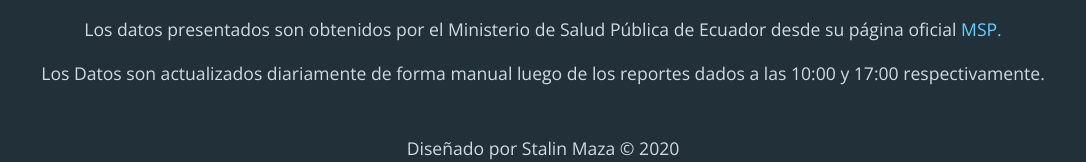
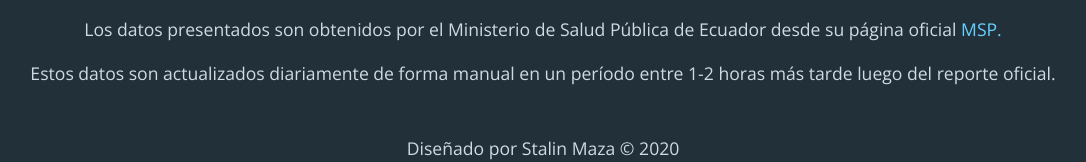
Before and after one commit to StalinMazaEpn/CoronavirusECApi, a plain HTML site: page index.html in a window 1280 px wide. Shown: the part 3195-3357 px from the top of the page, without its empty margins (97-1183 px from the left). Drawn offline with nearby package versions, Linux system fonts and the light colour scheme; files whose address does not match are found by name.

Commit message:
actualizacion terminos actualizacion datos API

```diff
--- a/index.html
+++ b/index.html
@@ -85,9 +85,7 @@
                     <a href="https://www.salud.gob.ec/actualizacion-de-casos-de-coronavirus-en-ecuador/" target="_blank"
                         rel="nofollow">MSP.</a>
                 </span>
-                <span class="item">Los Datos son actualizados diariamente de forma manual luego de los reportes dados a
-                    las
-                    10:00 y 17:00 respectivamente.</span>
+                <span class="item">Estos datos son actualizados diariamente de forma manual en un período entre 1-2 horas más tarde luego del reporte oficial.</span>
             </div>
         </div>
         <div class="footer">
```
